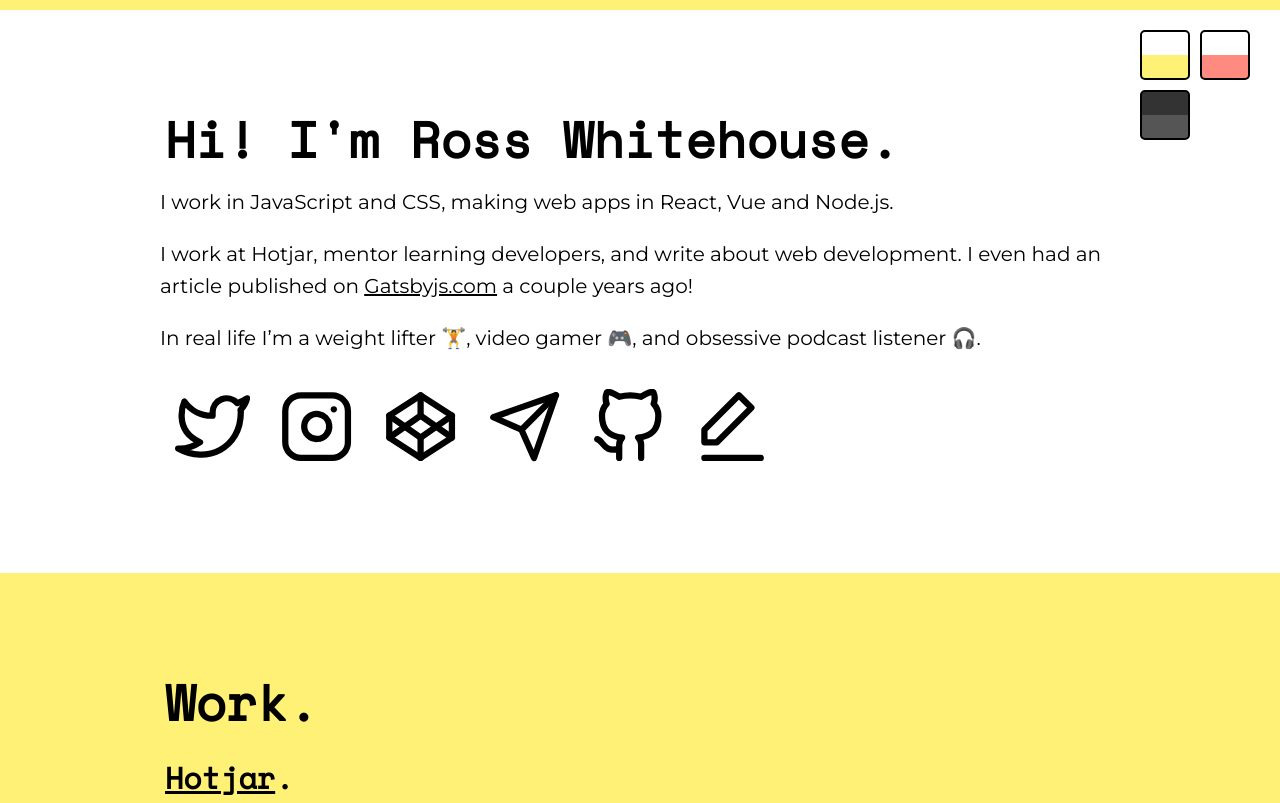
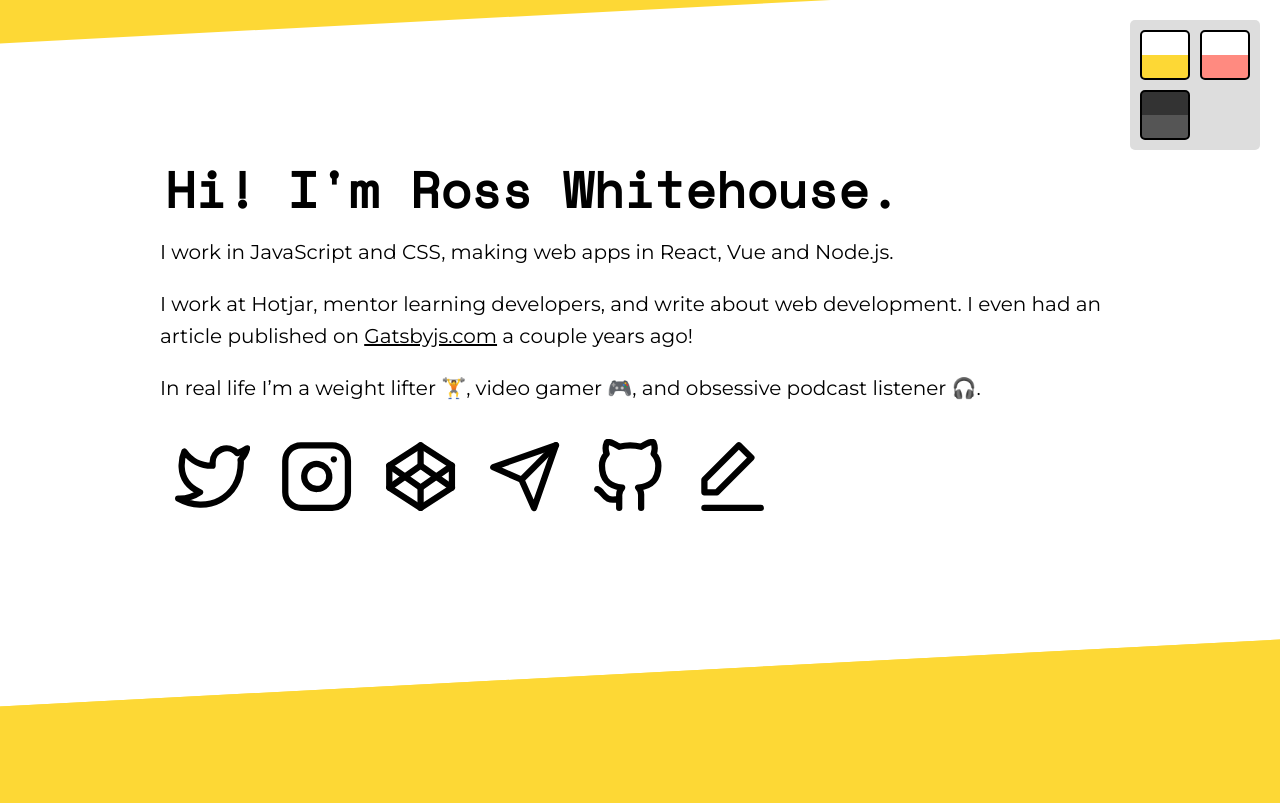
Before and after one commit to rosswhitehouse/rosswhitehouse.com, a Gatsby site: page / in a window 1280 px wide. Shown: the top 803 px of the page. Built offline with nearby package versions, Linux system fonts and the light colour scheme; Gatsby itself is replaced by a stand-in of ours.

Commit message:
Skew backgrounds.

```diff
--- a/src/style/app.scss
+++ b/src/style/app.scss
@@ -127,13 +127,15 @@ li {
 }
 
 .panel {
-  padding: 10rem 2.5rem;
+  padding: 15rem 2.5rem;
   background: var(--background);
+  transform: skew(0deg, -3deg);
 
   > div,
   > article {
     max-width: 960px;
     margin: 0 auto;
+    transform: skew(0deg, 3deg);
   }
 
   &.blank {
--- a/src/style/themes.scss
+++ b/src/style/themes.scss
@@ -21,13 +21,14 @@ body {
   position: fixed;
   top: 20px;
   left: calc(100vw - 150px);
-  background: rgba(255, 255, 255, 0.5);
+  background: #ddd;
   width: 130px;
   border-radius: 5px;
   display: flex;
   flex-wrap: wrap;
   padding: 5px;
   box-sizing: border-box;
+  z-index: 1;
 
   .theme-switcher-button {
     box-sizing: border-box;
@@ -37,6 +38,7 @@ body {
     border-radius: 5px;
     margin: 5px;
     padding: 0;
+    cursor: pointer;
 
     &.yellow {
       background: linear-gradient(
@@ -45,6 +47,10 @@ body {
         var(--yellow) 50%,
         var(--yellow) 100%
       );
+
+      &:hover {
+        border-color: var(--yellow);
+      }
     }
 
     &.red {
@@ -54,6 +60,10 @@ body {
         var(--red) 50%,
         var(--red) 100%
       );
+
+      &:hover {
+        border-color: var(--red);
+      }
     }
 
     &.grey {
@@ -63,6 +73,10 @@ body {
         var(--grey) 50%,
         var(--grey) 100%
       );
+
+      &:hover {
+        border-color: var(--grey);
+      }
     }
   }
 }
--- a/src/style/variables.scss
+++ b/src/style/variables.scss
@@ -1,11 +1,11 @@
 :root {
-  --yellow: #fff176;
-  --yellow-highlight: lighten(--yellow, 15%);
+  --yellow: #fdd835;
+  --yellow-highlight: #fee781;
   --red: #ff8a80;
-  --red-highlight: lighten(--red, 15%);
+  --red-highlight: #ffd0cd;
   --grey: #555;
   --grey-background: #333;
-  --grey-highlight: lighten(--grey, 15%);
+  --grey-highlight: #7b7b7b;
   --white: white;
   --black: black;
   --main: white;
```
